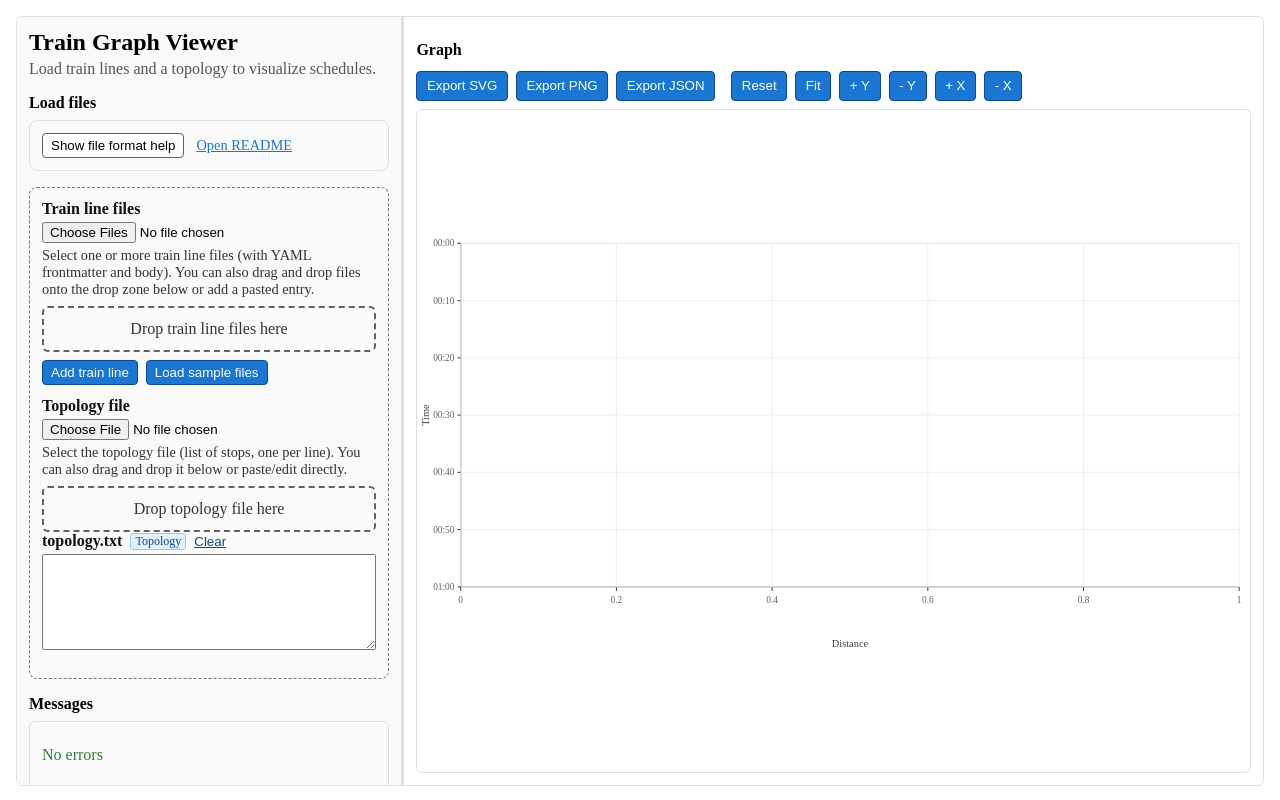
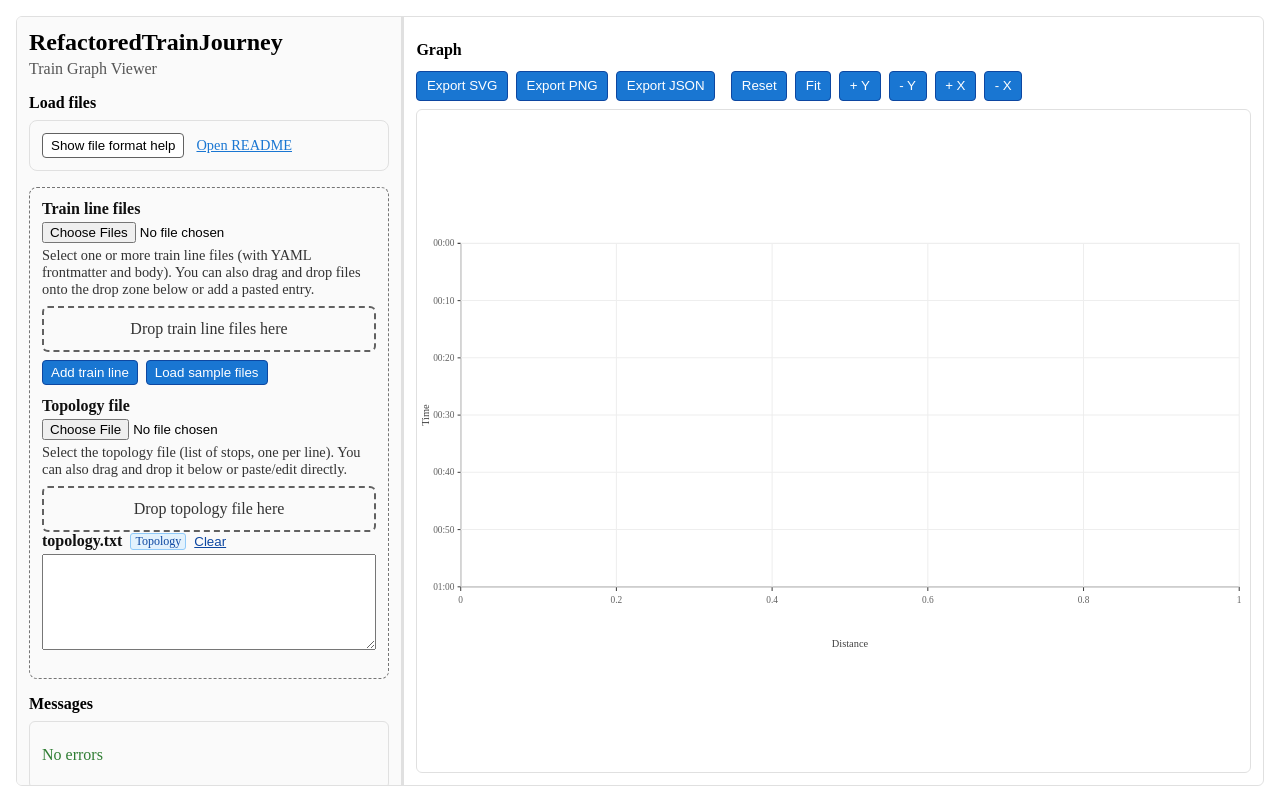
Before and after one commit to SmBe19/refactored-train-journey, an Angular app: page / in a window 1280 px wide. Built offline with nearby package versions, Linux system fonts and the light colour scheme.

Commit message:
adjust title

```diff
--- a/src/app/graph-page/graph-page.component.ts
+++ b/src/app/graph-page/graph-page.component.ts
@@ -20,8 +20,8 @@ import { HelpExamplesComponent } from '../help-examples/help-examples.component'
         <!-- Left pane: inputs, messages, legend -->
         <aside class="split__left" [style.width.px]="leftWidth()" role="region" aria-label="Inputs and messages">
           <header class="graph-page__header">
-            <h2 id="graphPageTitle" class="graph-page__title">Train Graph Viewer</h2>
-            <p class="graph-page__subtitle">Load train lines and a topology to visualize schedules.</p>
+            <h2 id="graphPageTitle" class="graph-page__title">RefactoredTrainJourney</h2>
+            <p class="graph-page__subtitle">Train Graph Viewer</p>
           </header>
           <section class="graph-page__panel" aria-labelledby="loadTitle">
             <h3 id="loadTitle" class="graph-page__panel-title">Load files</h3>
```
